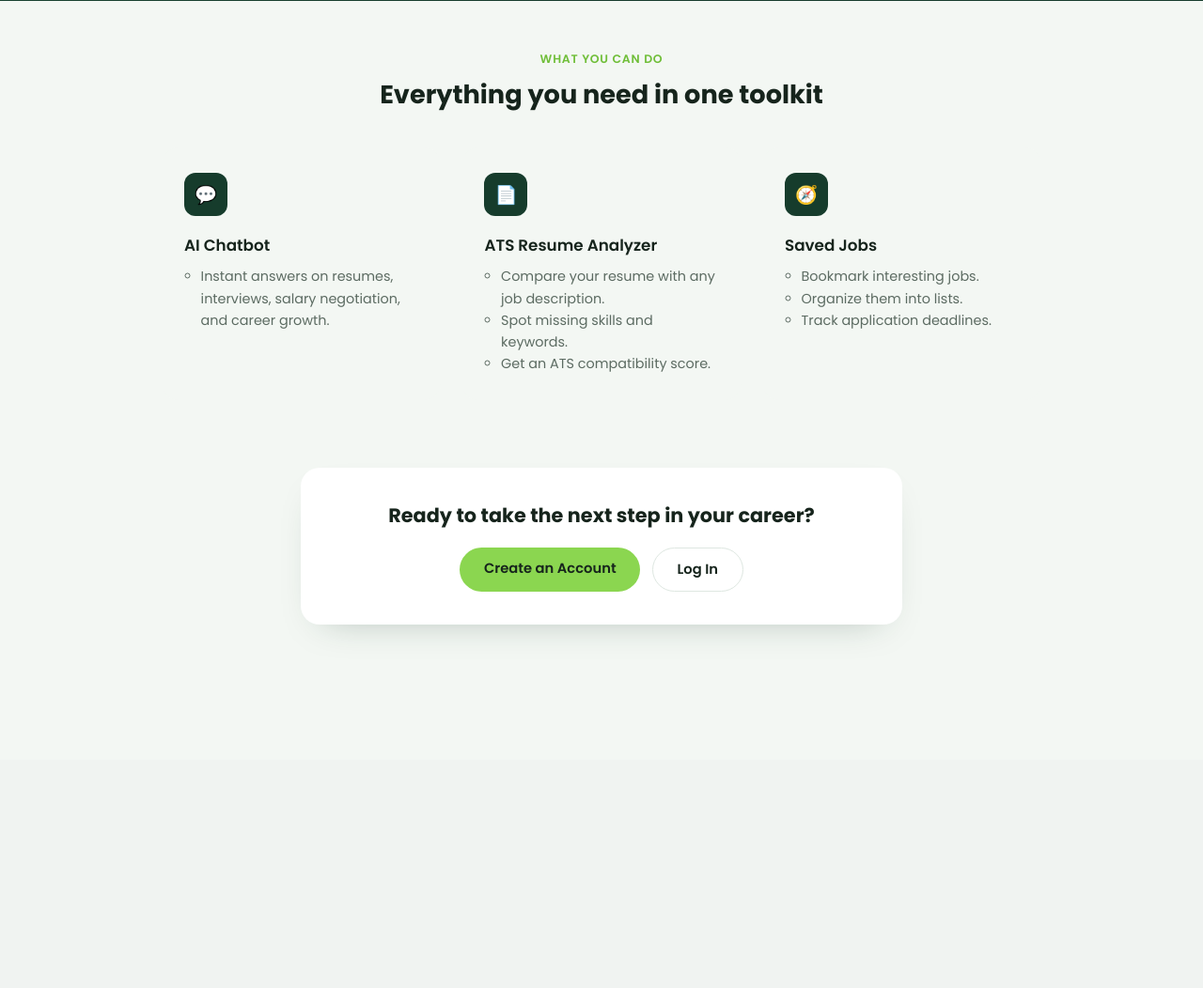
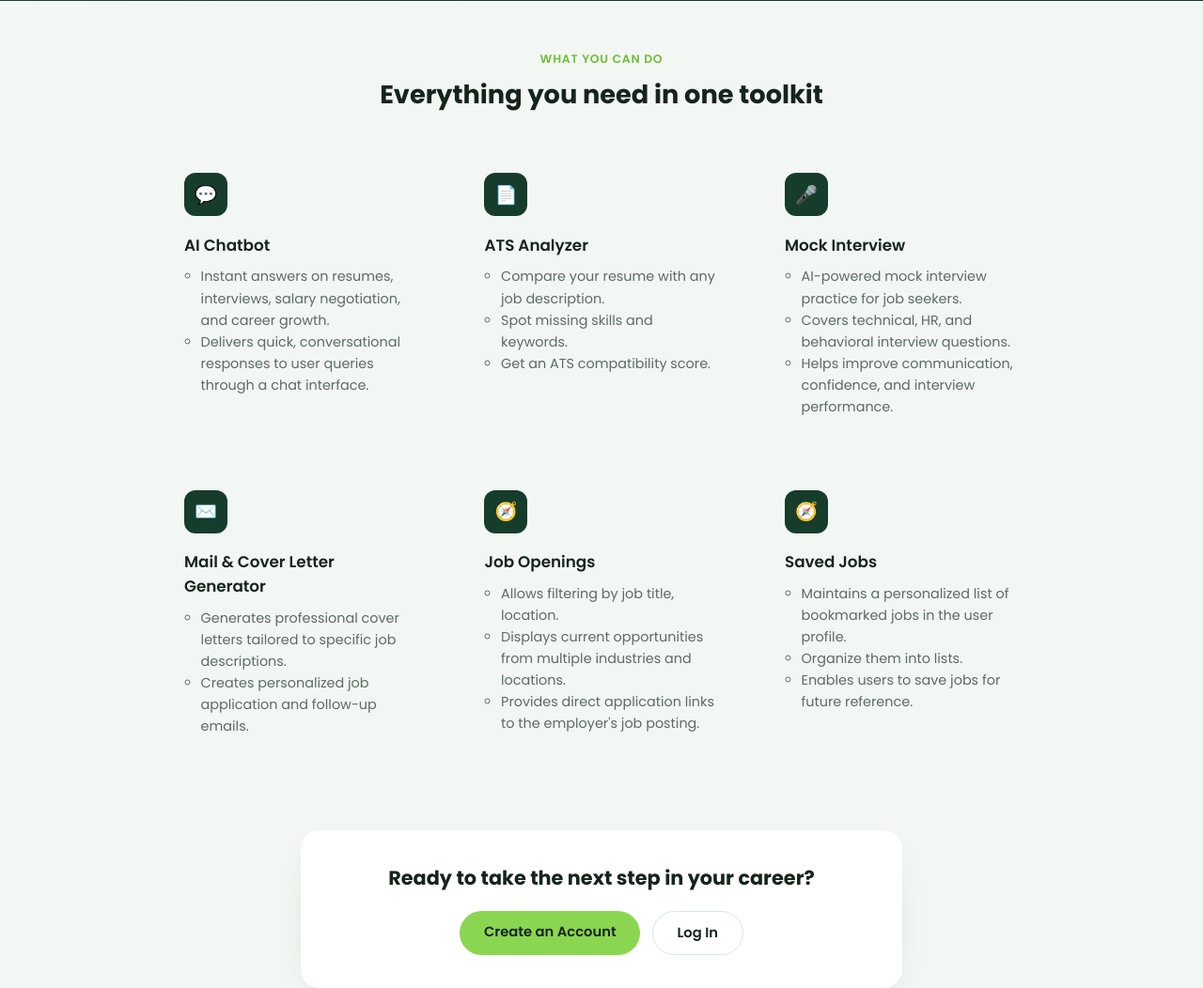
Before and after one commit to rifahinsha/JobAI-Assistant, a Django app: page / in a window 1280 px wide. Shown: the part 532-1584 px from the top of the page at 94% size. Before the commit the page ends 1207 px from the top, so only its background shows below. Run offline with Django 5.2, Linux system fonts and the light colour scheme.

Commit message:
Edited MainPage

```diff
--- a/templates/index.html
+++ b/templates/index.html
@@ -201,7 +201,7 @@
             <li>
                 <a class="tool-card" href="{% url 'chatbot' %}">
                     <span class="tool-icon" aria-hidden="true">💬</span>
-                    <h3>Chatbot</h3>
+                    <h3>AI Chatbot</h3>
                     <p>Ask career, Interview hacks or job-related questions.</p>
                     <span class="tool-arrow" aria-hidden="true">→</span>
                 </a>
--- a/templates/main.html
+++ b/templates/main.html
@@ -125,11 +125,12 @@
                 <h3>AI Chatbot</h3>
                 <ul>
                     <li>Instant answers on resumes, interviews, salary negotiation, and career growth.</li>
+                    <li>Delivers quick, conversational responses to user queries through a chat interface.</li>
                 </ul>
             </li>
             <li class="feature-card">
                 <span class="feature-icon" aria-hidden="true">📄</span>
-                <h3>ATS Resume Analyzer</h3>
+                <h3>ATS Analyzer</h3>
                 <ul>
                     <li>Compare your resume with any job description.</li>
                     <li>Spot missing skills and keywords.</li>
@@ -137,12 +138,39 @@
                 </ul>
             </li>
             <li class="feature-card">
+                <span class="feature-icon" aria-hidden="true">🎤</span>
+                <h3>Mock Interview</h3>
+                <ul>
+                    <li>AI-powered mock interview practice for job seekers.</li>
+                    <li>Covers technical, HR, and behavioral interview questions.</li>
+                    <li>Helps improve communication, confidence, and interview performance.</li>
+                </ul>
+            </li>
+            <li class="feature-card">
+                <span class="feature-icon" aria-hidden="true">✉️</span>
+                <h3>Mail & Cover Letter Generator</h3>
+                <ul>
+                    <li>Generates professional cover letters tailored to specific job descriptions.</li>
+                    <li>Creates personalized job application and follow-up emails.</li>
+                </ul>
+            </li>
+            <li class="feature-card">
+                <span class="feature-icon" aria-hidden="true">🧭</span>
+                <h3>Job Openings</h3>
+                <ul>
+                    <li>Allows filtering by job title, location.</li>
+                    <li>Displays current opportunities from multiple industries and locations.</li>
+                    <li>Provides direct application links to the employer's job posting.</li>
+
+                </ul>
+            </li>
+            <li class="feature-card">
                 <span class="feature-icon" aria-hidden="true">🧭</span>
                 <h3>Saved Jobs</h3>
                 <ul>
-                    <li>Bookmark interesting jobs.</li>
+                    <li>Maintains a personalized list of bookmarked jobs in the user profile.</li>
                     <li>Organize them into lists.</li>
-                    <li>Track application deadlines.</li>
+                    <li>Enables users to save jobs for future reference.</li>
                 </ul>
             </li>
         </ul>
```
